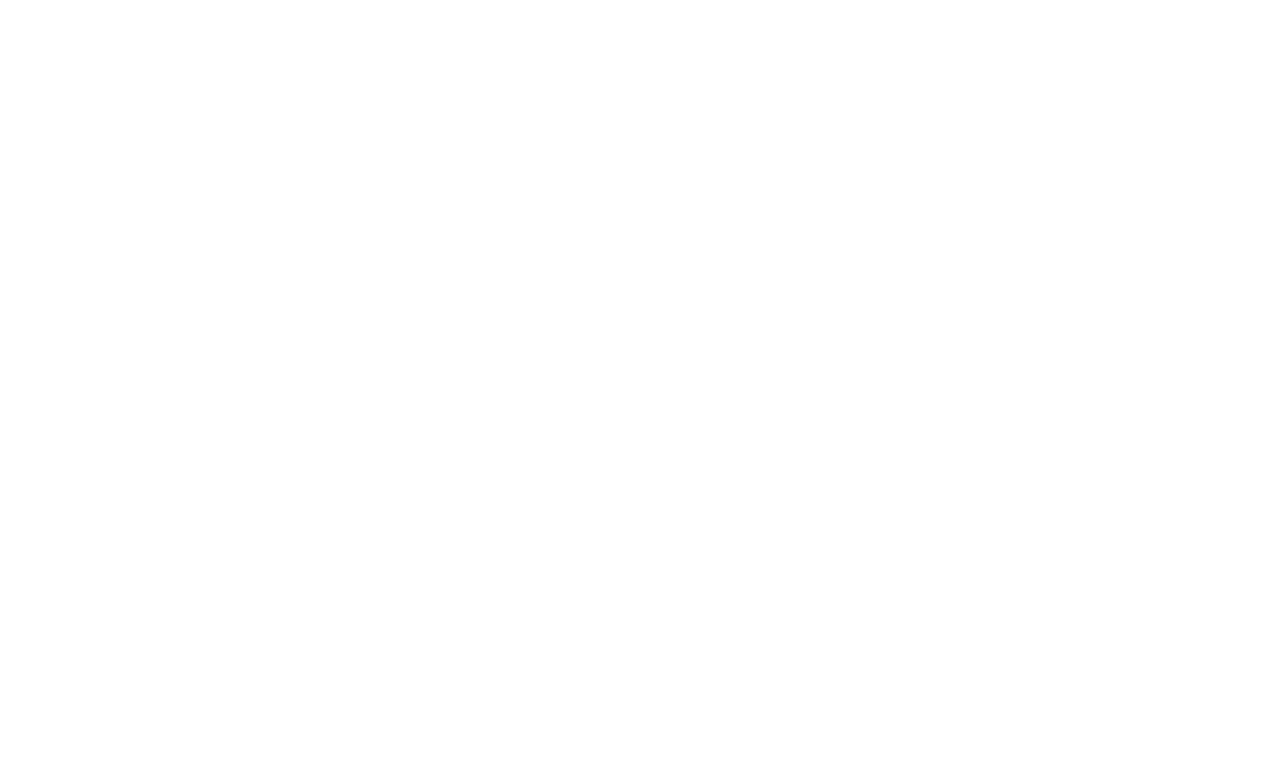
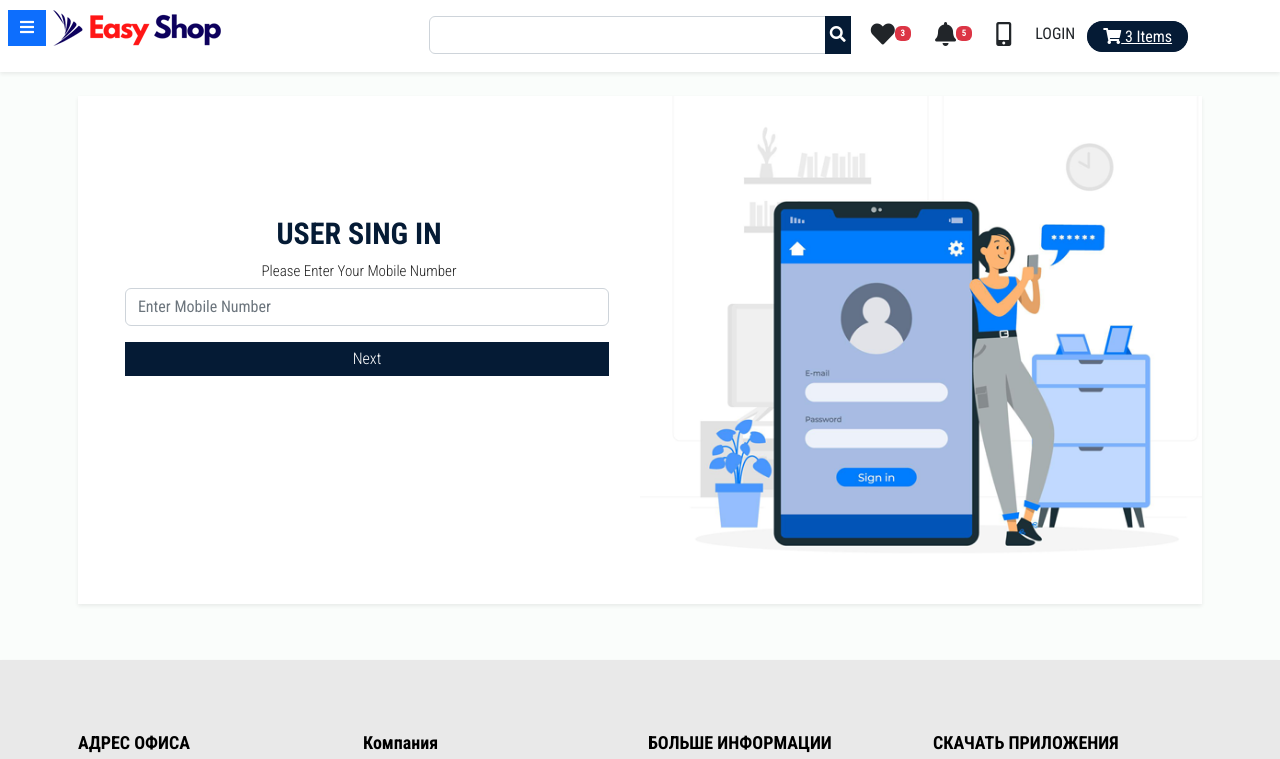
Before and after one commit to DmitriySmolin/react-laravel-eccomerce, a React (Create React App) app in the folder frontend/: page /login in a window 1280 px wide. Before the commit this address had no page. Shown: the top 759 px of the page. Built offline with nearby package versions, Linux system fonts and the light colour scheme; grey boxes are pictures that could not be loaded.

Commit message:
Add user login

```diff
--- /dev/null
+++ b/frontend/src/assets/css/common.scss
@@ -0,0 +1,38 @@
+html {
+     height: auto !important;
+ }
+ body {
+     background-color: #FAFDFB !important;
+     font-size: 15px;
+     font-family: 'Roboto Condensed', sans-serif;
+     font-weight: 300;
+     color: #212121;
+     position: initial !important;
+     min-height: initial !important;
+     top: auto !important;
+ }
+
+ .goog-te-banner-frame {
+     top:initial;
+     bottom: 0;
+     display: none;
+ }
+
+
+
+ .BetweenTwoSection{
+     margin-top: 60px;
+     margin-bottom: 60px;
+ }
+
+ .TopSection{
+     margin-top: 100px;
+ }
+
+ .Link{
+     text-decoration: none !important;
+ }
+
+ .Link:hover{
+     text-decoration: none !important;
+ }
--- a/frontend/src/assets/css/custom.scss
+++ b/frontend/src/assets/css/custom.scss
@@ -10,6 +10,8 @@
 @import "megaMenuMobile";
 @import "responsive";
 @import "megaMenuAll";
+@import "onboard";
+@import "common";
 
 body {
   background-color: #fff;
--- /dev/null
+++ b/frontend/src/assets/css/onboard.scss
@@ -0,0 +1,11 @@
+.onboardBanner {
+  width: 100% !important;
+  height: auto;
+  object-fit: cover;
+}
+
+.onboardForm {
+  margin-top: 70px;
+  margin-bottom: 70px;
+  width: 90%;
+}
--- /dev/null
+++ b/frontend/src/components/common/UserLogin.tsx
@@ -0,0 +1,31 @@
+import React, {Component, Fragment} from 'react'
+import {Container, Row, Col, Form, Button} from 'react-bootstrap'
+import Login from '../../assets/images/login.png'
+
+const UserLogin = () => {
+    return (
+        <Fragment>
+            <Container>
+                <Row className="p-2">
+                    <Col className="shadow-sm bg-white mt-2" md={12} lg={12} sm={12} xs={12}>
+                        <Row className="text-center">
+                            <Col className="d-flex justify-content-center" md={6} lg={6} sm={12} xs={12}>
+                                <Form className="onboardForm">
+                                    <h4 className="section-title-login"> USER SING IN </h4>
+                                    <h6 className="section-sub-title">Please Enter Your Mobile Number</h6>
+                                    <input className="form-control m-2" type="text" placeholder="Enter Mobile Number"/>
+                                    <Button className="btn btn-block m-2 site-btn-login"> Next </Button>
+                                </Form>
+                            </Col>
+                            <Col className="p-0 Desktop m-0" md={6} lg={6} sm={6} xs={6}>
+                                <img className="onboardBanner" src={Login}/>
+                            </Col>
+                        </Row>
+                    </Col>
+                </Row>
+            </Container>
+        </Fragment>
+    )
+}
+
+export default UserLogin;
--- /dev/null
+++ b/frontend/src/pages/UserLoginPage.tsx
@@ -0,0 +1,35 @@
+import React, {Component, Fragment, useEffect} from 'react'
+import FooterDesktop from '../components/common/FooterDesktop'
+import FooterMobile from '../components/common/FooterMobile'
+import NavMenuDesktop from '../components/common/NavMenuDesktop'
+import NavMenuMobile from '../components/common/NavMenuMobile'
+import UserLogin from '../components/common/UserLogin'
+
+
+const UserLoginPage = () => {
+
+    useEffect(() => {
+        window.scroll(0, 0)
+
+    }, [])
+
+    return (
+        <Fragment>
+            <div className="Desktop">
+                <NavMenuDesktop/>
+            </div>
+            <div className="Mobile">
+                <NavMenuMobile/>
+            </div>
+            <UserLogin/>
+            <div className="Desktop">
+                <FooterDesktop/>
+            </div>
+            <div className="Mobile">
+                <FooterMobile/>
+            </div>
+        </Fragment>
+    )
+}
+
+export default UserLoginPage
--- a/frontend/src/route/AppRoute.tsx
+++ b/frontend/src/route/AppRoute.tsx
@@ -1,12 +1,14 @@
 import React, {Fragment} from 'react';
 import {Routes, Route} from 'react-router-dom';
 import HomePage from "../pages/HomePage";
+import UserLoginPage from "../pages/UserLoginPage";
 
 const AppRoute = () => {
     return (
         <Fragment>
             <Routes>
                 <Route path="/" element={<HomePage/>}/>
+                <Route path="/login" element={<UserLoginPage/>}/>
             </Routes>
         </Fragment>
     );
```
Also changed, not shown: frontend/src/assets/css/button.scss (+4 -5 lines), frontend/src/assets/images/login.png (added).
